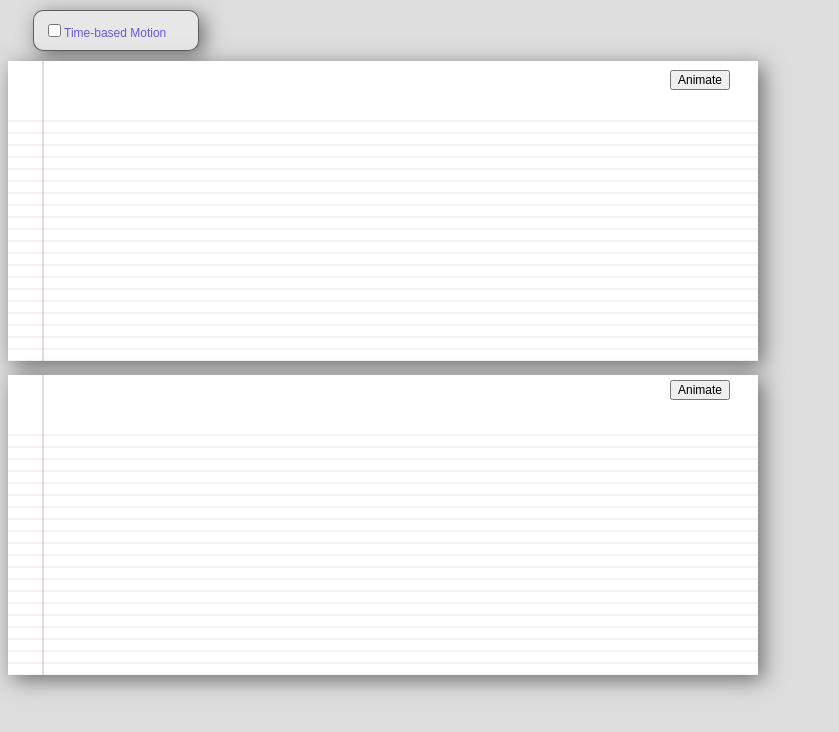
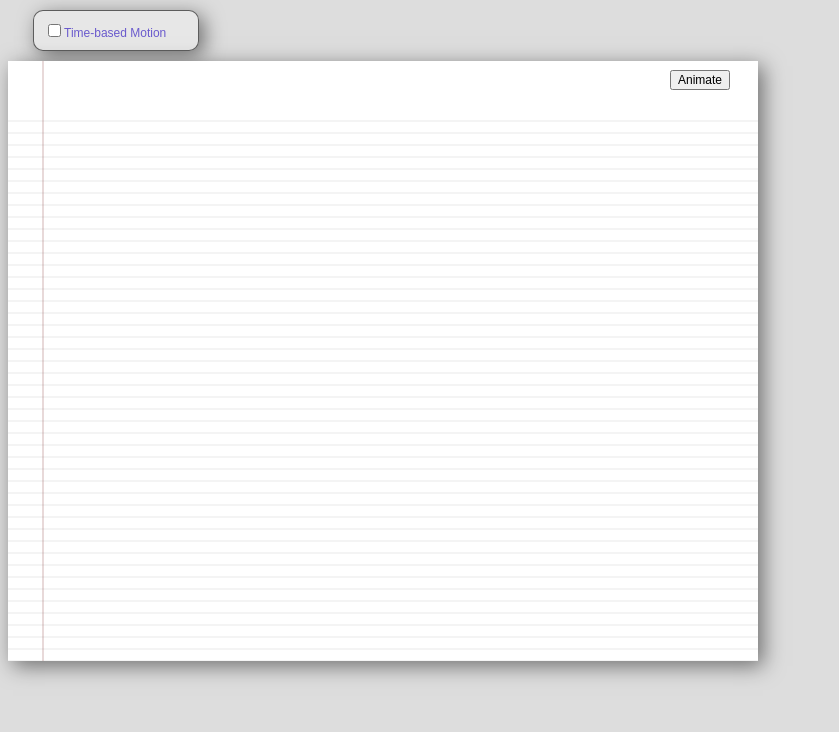
Before and after one commit to corehtml5canvas/code, a plain HTML site: page ch05/example-5.14/example2.html in a window 1280 px wide. Shown: the whole page, without its empty margins (0-839 px from the left). Drawn offline with Linux system fonts and the light colour scheme.

Commit message:
use only one canvas, double height of canvas

```diff
--- a/ch05/example-5.14/example2.html
+++ b/ch05/example-5.14/example2.html
@@ -88,19 +88,12 @@
       <input type='button' id='topAnimateButton' value='Animate'
                   style='font-size: 0.75em; position: absolute; left: 670px; top: 70px; z-index: 2;'/>
 
-      <input type='button' id='bottomAnimateButton' value='Animate'
-                  style='font-size: 0.75em; position: absolute; left: 670px; top: 380px; z-index: 2;'/>
     </div>
 
-    <canvas id='topCanvas' class='canvas' width='750' height='300'>
-      Canvas not supported
-    </canvas>
-
-    <canvas id='bottomCanvas' class='canvas' width='750' height='300'>
+    <canvas id='topCanvas' class='canvas' width='750' height='600'>
       Canvas not supported
     </canvas>
 
     <script src='top.js'></script>
-    <script src='bottom.js'></script>
   </body>
 </html>
```
